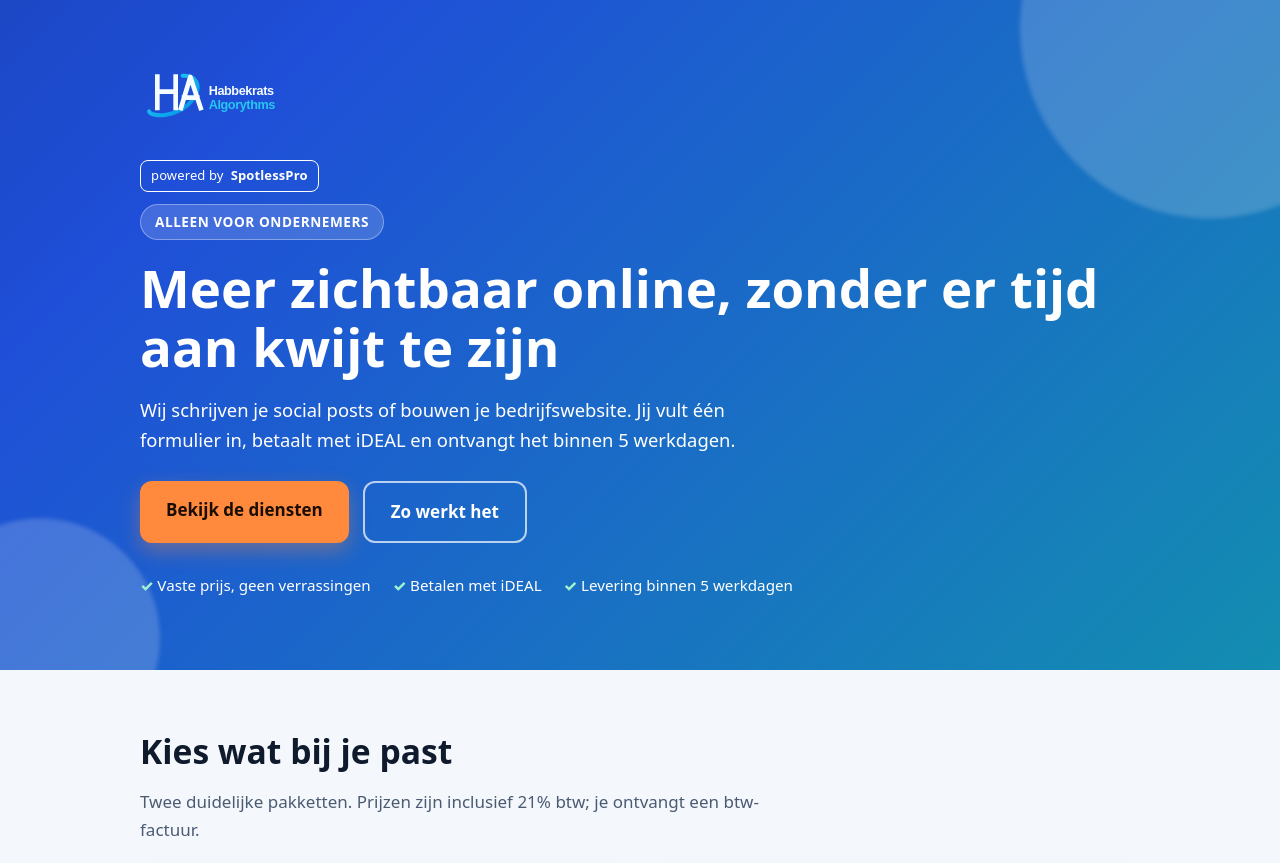
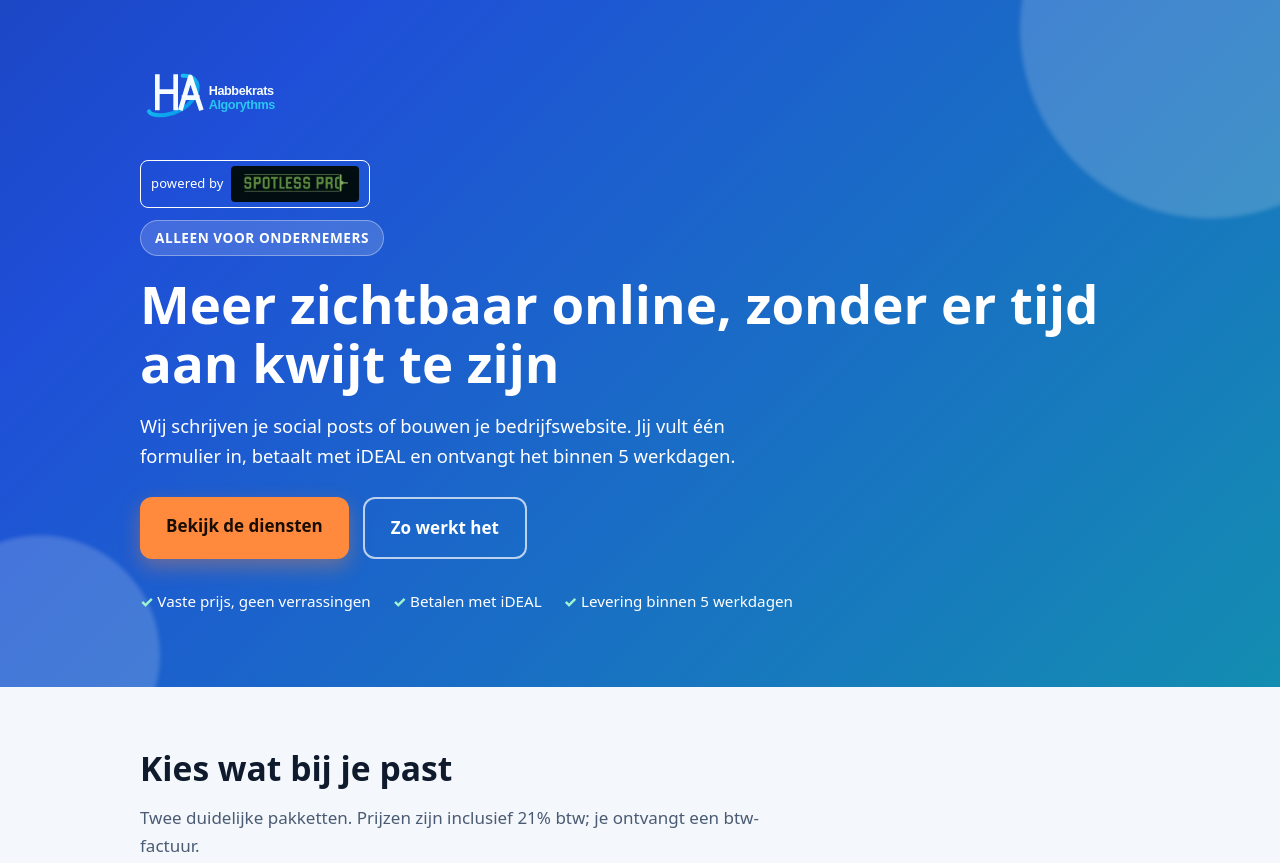
Before and after one commit to habbekratsalgorythms/contentdienst, a plain HTML site: page index.html in a window 1280 px wide. Shown: the top 863 px of the page. Drawn offline with Linux system fonts and the light colour scheme.

Commit message:
Add owner-supplied SpotlessPro logo to header

```diff
--- a/index.html
+++ b/index.html
@@ -4,7 +4,7 @@
 <meta name="description" content="Tien Nederlandse social posts met planning (€79) of een nette one-page website (€195). Alleen voor ondernemers, klaar in 5 werkdagen.">
 <link rel="stylesheet" href="style.css"></head><body>
 <header class="hero"><div class="wrap">
-<a class="brand" href="index.html" aria-label="HabbekratsAlgorythms"><img src="logo.svg" alt="HabbekratsAlgorythms" width="220" height="66"></a><div class="spotless-credit" style="display:block;margin:6px 0 12px;font-size:13px;line-height:1.5"><a href="https://spotlesspro.nl/" target="_blank" rel="noopener noreferrer" style="display:inline-flex;align-items:center;gap:7px;padding:5px 10px;border:1px solid currentColor;border-radius:8px;color:inherit;text-decoration:none;font-size:13px;font-weight:500;letter-spacing:.01em">powered by <strong style="font-weight:750">SpotlessPro</strong></a></div>
+<a class="brand" href="index.html" aria-label="HabbekratsAlgorythms"><img src="logo.svg" alt="HabbekratsAlgorythms" width="220" height="66"></a><div class="spotless-credit" style="display:block;margin:6px 0 12px;font-size:13px;line-height:1.5"><a href="https://spotlesspro.nl/" target="_blank" rel="noopener noreferrer" style="display:inline-flex;align-items:center;gap:7px;padding:5px 10px;border:1px solid currentColor;border-radius:8px;color:inherit;text-decoration:none;font-size:13px;font-weight:500;letter-spacing:.01em"><span>powered by</span><img src="./spotlesspro-logo.webp" alt="SpotlessPro" width="128" height="36" style="display:inline-block;width:128px;height:auto;max-width:100%;border-radius:4px;vertical-align:middle;object-fit:contain"></a></div>
 <span class="badge">ALLEEN VOOR ONDERNEMERS</span>
 <h1>Meer zichtbaar online, zonder er tijd aan kwijt te zijn</h1>
 <p class="lead">Wij schrijven je social posts of bouwen je bedrijfswebsite. Jij vult één formulier in, betaalt met iDEAL en ontvangt het binnen 5 werkdagen.</p>
```
Also changed, not shown: spotlesspro-logo.webp (added).
